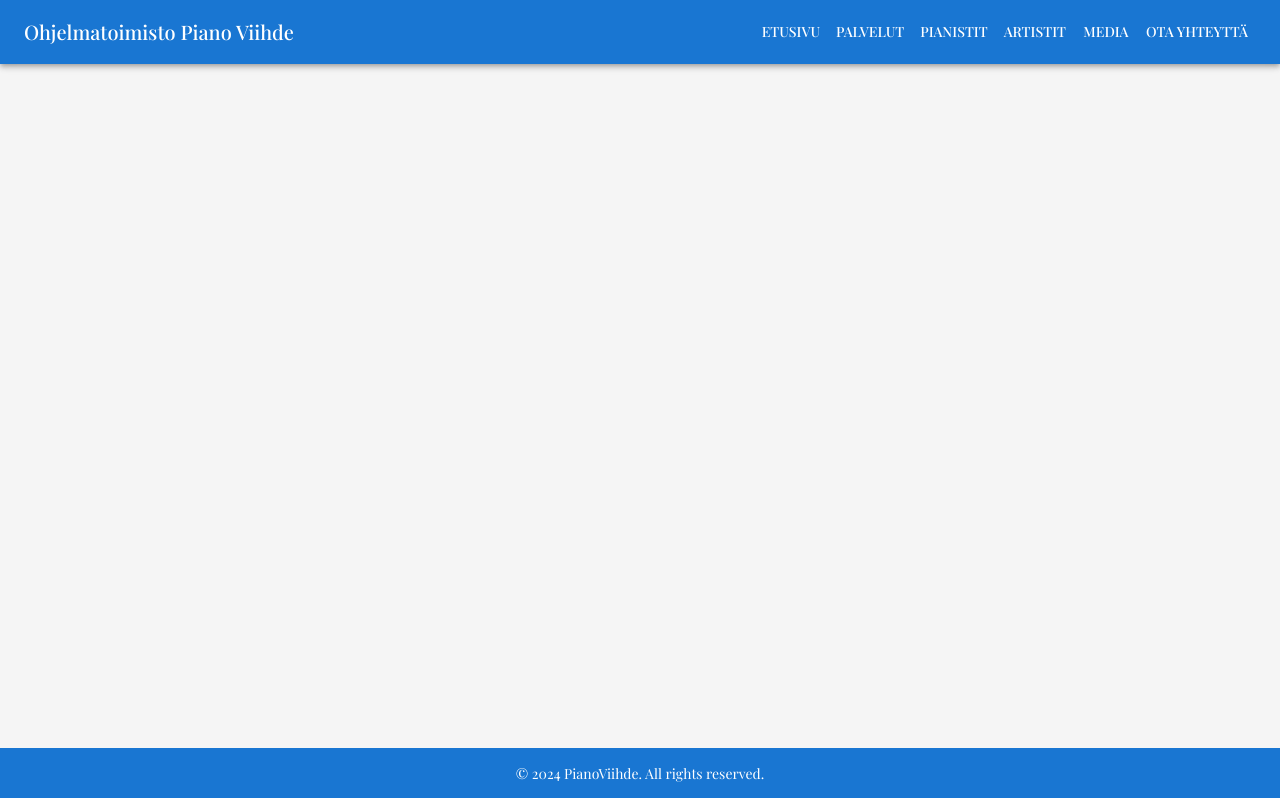
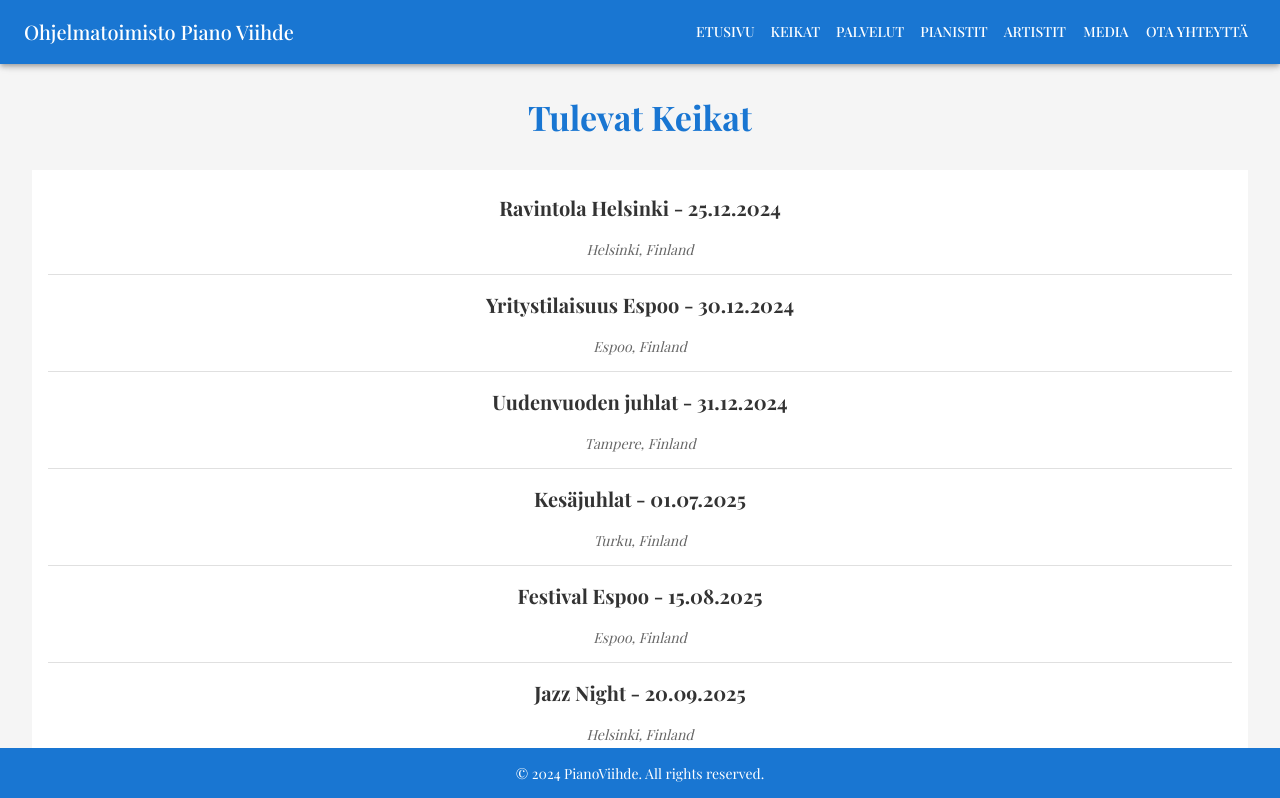
Before and after one commit to Shahtaa/PianoViihde, a React (Vite) app: page /gigs in a window 1280 px wide. Shown: the top 798 px of the page. Built offline with nearby package versions, Linux system fonts and the light colour scheme; a web font is replaced by a local one.

Commit message:
Added Gigs component

```diff
--- a/src/App.jsx
+++ b/src/App.jsx
@@ -3,6 +3,7 @@ import { createTheme, ThemeProvider } from '@mui/material/styles'
 import Navbar from './components/Navbar/Navbar'
 import Footer from './components/Footer/Footer'
 import Home from './components/Home/Home'
+import Gigs from './components/Gigs/Gigs'
 import Pianists from './components/Pianists/Pianists'
 import Services from './components/Services/Services' // Add services page
 import Artists from './components/Artists/Artists' // Add artists page
@@ -29,6 +30,7 @@ function App() {
           <main>
             <Routes>
               <Route path="/" element={<Home />} />
+              <Route path="/gigs" element={<Gigs />} />
               <Route path="/pianists" element={<Pianists />} />
               <Route path="/services" element={<Services />} />{' '}
               {/* Add Services route */}
--- /dev/null
+++ b/src/components/Gigs/Gigs.jsx
@@ -0,0 +1,86 @@
+import React from 'react'
+import {
+  Box,
+  Typography,
+  List,
+  ListItem,
+  ListItemText,
+  Divider,
+} from '@mui/material'
+
+const Keikat = () => {
+  const gigs = [
+    {
+      title: 'Ravintola Helsinki',
+      date: '25.12.2024',
+      location: 'Helsinki, Finland',
+    },
+    {
+      title: 'Yritystilaisuus Espoo',
+      date: '30.12.2024',
+      location: 'Espoo, Finland',
+    },
+    {
+      title: 'Uudenvuoden juhlat',
+      date: '31.12.2024',
+      location: 'Tampere, Finland',
+    },
+    { title: 'Kesäjuhlat', date: '01.07.2025', location: 'Turku, Finland' },
+    { title: 'Festival Espoo', date: '15.08.2025', location: 'Espoo, Finland' },
+    { title: 'Jazz Night', date: '20.09.2025', location: 'Helsinki, Finland' },
+    { title: 'Private Event', date: '05.10.2025', location: 'Oulu, Finland' },
+    {
+      title: 'Christmas Party',
+      date: '24.12.2025',
+      location: 'Rovaniemi, Finland',
+    },
+  ]
+
+  return (
+    <Box sx={{ padding: 4 }}>
+      <Typography
+        variant="h4"
+        sx={{
+          textAlign: 'center',
+          mb: 4,
+          fontWeight: 'bold',
+          color: 'primary.main',
+        }}
+      >
+        Tulevat Keikat
+      </Typography>
+      <List sx={{ width: '100%', bgcolor: 'background.paper' }}>
+        {gigs.map((gig, index) => (
+          <React.Fragment key={index}>
+            <ListItem alignItems="flex-start">
+              <ListItemText
+                primary={
+                  <Typography
+                    variant="h6"
+                    sx={{ fontWeight: 'bold', textAlign: 'center', mb: 2 }}
+                  >
+                    {gig.title} - {gig.date}
+                  </Typography>
+                }
+                secondary={
+                  <Typography
+                    variant="body2"
+                    color="textSecondary"
+                    sx={{ fontStyle: 'italic', textAlign: 'center' }}
+                  >
+                    {gig.location}
+                  </Typography>
+                }
+              />
+            </ListItem>
+            {index < gigs.length - 1 && (
+              <Divider variant="middle" component="li" />
+            )}
+          </React.Fragment>
+        ))}
+      </List>
+    </Box>
+  )
+}
+
+export default Keikat
--- a/src/components/Navbar/Navbar.jsx
+++ b/src/components/Navbar/Navbar.jsx
@@ -20,26 +20,64 @@ function Navbar() {
           padding: 2,
         }}
       >
-            <Button color="inherit" component={Link} to="/" onClick={() => setOpenDrawer(false)}>
+        <Button
+          color="inherit"
+          component={Link}
+          to="/"
+          onClick={() => setOpenDrawer(false)}
+        >
           ETUSIVU
         </Button>
-            <Button color="inherit" component={Link} to="/services" onClick={() => setOpenDrawer(false)}>
+        <Button
+          color="inherit"
+          component={Link}
+          to="/gigs"
+          onClick={() => setOpenDrawer(false)}
+        >
+          KEIKAT
+        </Button>
+        <Button
+          color="inherit"
+          component={Link}
+          to="/services"
+          onClick={() => setOpenDrawer(false)}
+        >
           PALVELUT
         </Button>
-            <Button color="inherit" component={Link} to="/pianists" onClick={() => setOpenDrawer(false)}>
+        <Button
+          color="inherit"
+          component={Link}
+          to="/pianists"
+          onClick={() => setOpenDrawer(false)}
+        >
           PIANISTIT
         </Button>
-            <Button color="inherit" component={Link} to="/artists" onClick={() => setOpenDrawer(false)}>
+        <Button
+          color="inherit"
+          component={Link}
+          to="/artists"
+          onClick={() => setOpenDrawer(false)}
+        >
           ARTISTIT
         </Button>
-            <Button color="inherit" component={Link} to="/media" onClick={() => setOpenDrawer(false)}>
+        <Button
+          color="inherit"
+          component={Link}
+          to="/media"
+          onClick={() => setOpenDrawer(false)}
+        >
           MEDIA
         </Button>
-            <Button color="inherit" component={Link} to="/contact" onClick={() => setOpenDrawer(false)}>
+        <Button
+          color="inherit"
+          component={Link}
+          to="/contact"
+          onClick={() => setOpenDrawer(false)}
+        >
           OTA YHTEYTTÄ
         </Button>
       </Box>
-    );
+    )
 
     return (
       <AppBar position="sticky">
@@ -63,6 +101,9 @@ function Navbar() {
           <Box sx={{ display: { xs: 'none', md: 'flex' } }}>
             <Button color="inherit" component={Link} to="/">
               ETUSIVU
+            </Button>
+            <Button color="inherit" component={Link} to="/gigs">
+              KEIKAT
             </Button>
             <Button color="inherit" component={Link} to="/services">
               PALVELUT
@@ -91,7 +132,7 @@ function Navbar() {
           {menuItems} {/* The items that appear inside the Drawer */}
         </Drawer>
       </AppBar>
-    );
+    )
 }
 
 export default Navbar;
```
Lines whose indentation alone changed are shown as unchanged.
